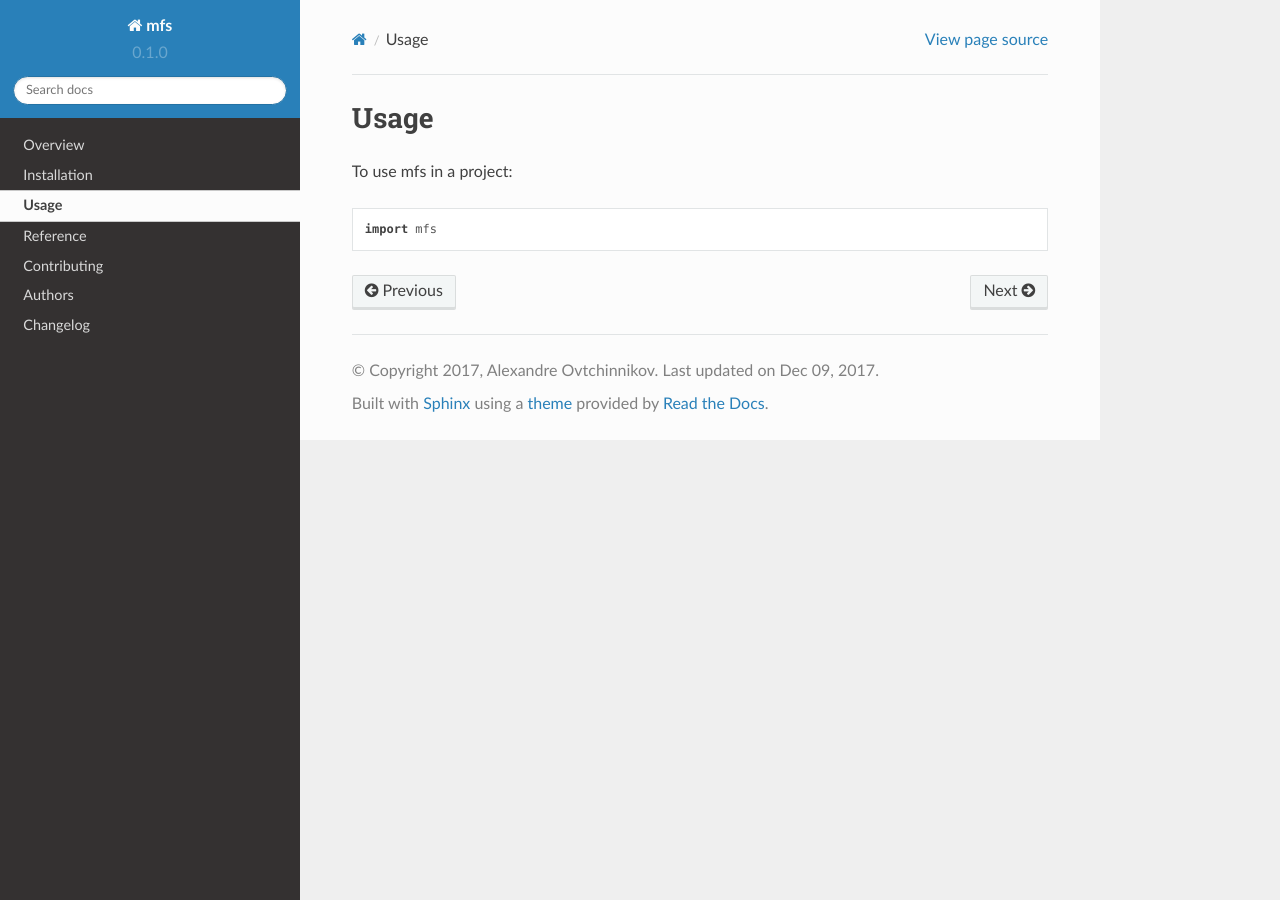
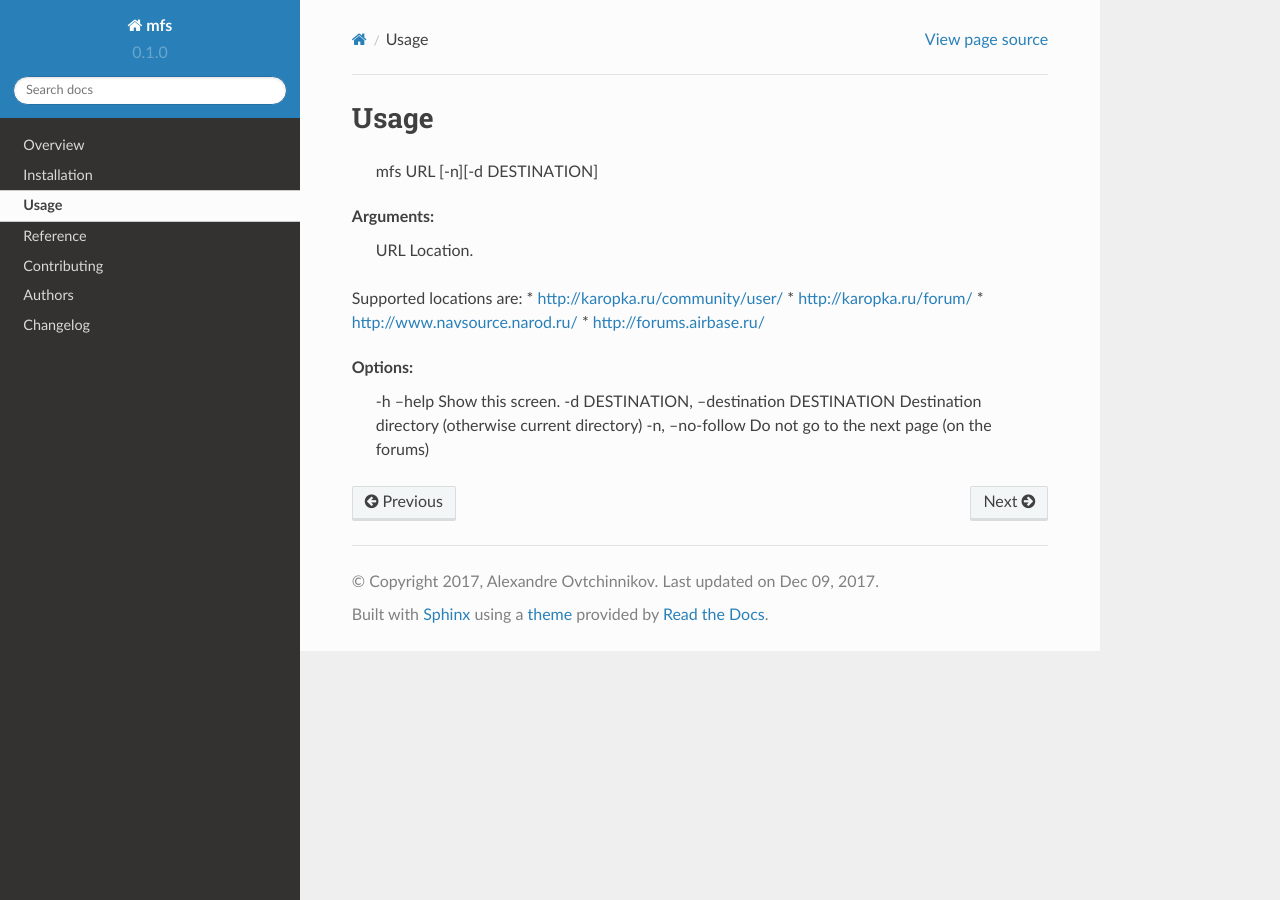
Before and after one commit to miroag/mfs, a Sphinx documentation site: the page built from docs/usage.rst, in a window 1280 px wide. Built offline with Sphinx 7.4.7 and the Read the Docs theme 2.0.0, drawn with Linux system fonts in a browser that asks for light colours.

Commit message:
slight update of usage info #3

```diff
--- a/docs/usage.rst
+++ b/docs/usage.rst
@@ -2,6 +2,18 @@
 Usage
 =====
 
-To use mfs in a project::
+  mfs URL [-n][-d DESTINATION]
 
-	import mfs
+Arguments:
+    URL         Location.
+
+Supported locations are:
+* http://karopka.ru/community/user/
+* http://karopka.ru/forum/
+* http://www.navsource.narod.ru/
+* http://forums.airbase.ru/
+
+Options:
+  -h --help                                      Show this screen.
+  -d DESTINATION, --destination DESTINATION      Destination directory (otherwise current directory)
+  -n, --no-follow                                Do not go to the next page (on the forums)
```
